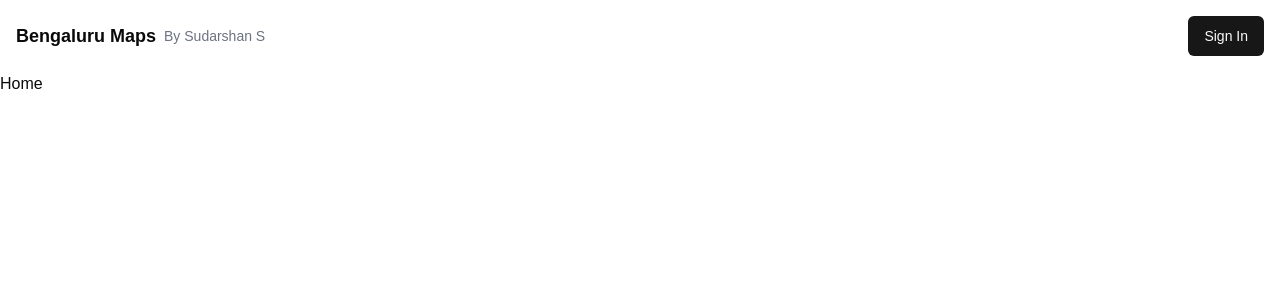
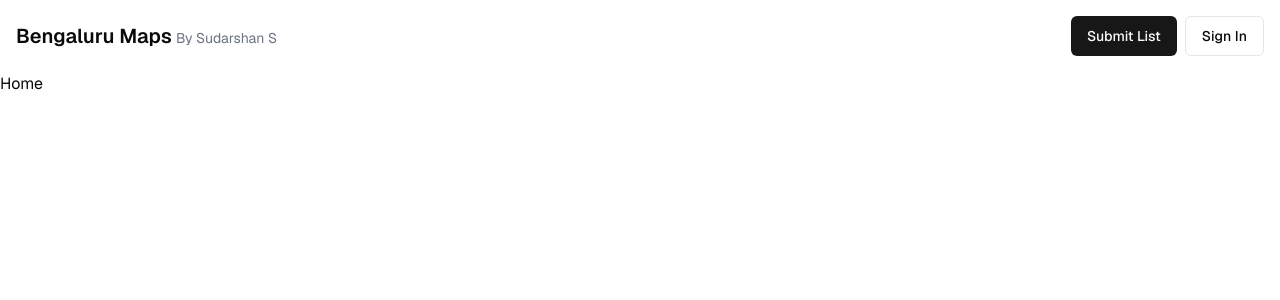
Before and after one commit to SuperMonstor/bengaluru_maps_prod, a Next.js app: page / in a window 1280 px wide. Shown: the top 300 px of the page. Built offline with nearby package versions, Linux system fonts and the light colour scheme.

Commit message:
header + tailwind config

```diff
--- a/app/components/Header.tsx
+++ b/app/components/Header.tsx
@@ -15,8 +15,8 @@ interface HeaderProps {
 export default function Header({ isSignedIn, userName }: HeaderProps) {
 	return (
 		<div className="flex justify-between items-center p-4">
-			<div className="flex items-center space-x-2">
-				<h1 className="text-lg font-semibold">Bengaluru Maps</h1>
+			<div className="flex items-baseline space-x-1">
+				<h1 className="text-xl font-semibold">Bengaluru Maps</h1>
 				<Link
 					href="https://x.com/realsudarshansk"
 					target="_blank"
@@ -26,6 +26,8 @@ export default function Header({ isSignedIn, userName }: HeaderProps) {
 				</Link>
 			</div>
 
+			<div className="flex items-center space-x-2">
+				<Button variant="default">Submit List</Button>
 				{isSignedIn ? (
 					<DropdownMenu>
 						<DropdownMenuTrigger asChild>
@@ -36,8 +38,9 @@ export default function Header({ isSignedIn, userName }: HeaderProps) {
 						</DropdownMenuContent>
 					</DropdownMenu>
 				) : (
-				<Button variant="default">Sign In</Button>
+					<Button variant="outline">Sign In</Button>
 				)}
+			</div>
 		</div>
 	)
 }
--- a/app/globals.css
+++ b/app/globals.css
@@ -1,10 +1,6 @@
 @tailwind base;
 @tailwind components;
 @tailwind utilities;
-
-body {
-  font-family: Arial, Helvetica, sans-serif;
-}
 
 @layer base {
 	:root {
--- a/app/layout.tsx
+++ b/app/layout.tsx
@@ -4,13 +4,13 @@ import "./globals.css"
 import Header from "./components/Header"
 
 const geistSans = Geist({
+	subsets: ["latin"],
 	variable: "--font-geist-sans",
-	subsets: ["latin"],
 })
 
 const geistMono = Geist_Mono({
+	subsets: ["latin"],
 	variable: "--font-geist-mono",
-	subsets: ["latin"],
 })
 
 export const metadata: Metadata = {
@@ -24,11 +24,9 @@ export default function RootLayout({
 	children: React.ReactNode
 }>) {
 	return (
-		<html lang="en">
-			<Header isSignedIn={false} userName="Sudarshan S" />
-			<body
-				className={`${geistSans.variable} ${geistMono.variable} antialiased`}
-			>
+		<html lang="en" className={`${geistSans.variable} ${geistMono.variable}`}>
+			<body className="font-sans antialiased">
+				<Header isSignedIn={false} userName="Sudarshan S" />
 				{children}
 			</body>
 		</html>
--- a/tailwind.config.ts
+++ b/tailwind.config.ts
@@ -1,4 +1,4 @@
-import type { Config } from "tailwindcss";
+import type { Config } from "tailwindcss"
 
 export default {
 	darkMode: ["class"],
@@ -10,75 +10,96 @@ export default {
 	theme: {
 		extend: {
 			colors: {
-  			background: 'hsl(var(--background))',
-  			foreground: 'hsl(var(--foreground))',
+				background: "hsl(var(--background))",
+				foreground: "hsl(var(--foreground))",
 				card: {
-  				DEFAULT: 'hsl(var(--card))',
-  				foreground: 'hsl(var(--card-foreground))'
+					DEFAULT: "hsl(var(--card))",
+					foreground: "hsl(var(--card-foreground))",
 				},
 				popover: {
-  				DEFAULT: 'hsl(var(--popover))',
-  				foreground: 'hsl(var(--popover-foreground))'
+					DEFAULT: "hsl(var(--popover))",
+					foreground: "hsl(var(--popover-foreground))",
 				},
 				primary: {
-  				DEFAULT: 'hsl(var(--primary))',
-  				foreground: 'hsl(var(--primary-foreground))'
+					DEFAULT: "hsl(var(--primary))",
+					foreground: "hsl(var(--primary-foreground))",
 				},
 				secondary: {
-  				DEFAULT: 'hsl(var(--secondary))',
-  				foreground: 'hsl(var(--secondary-foreground))'
+					DEFAULT: "hsl(var(--secondary))",
+					foreground: "hsl(var(--secondary-foreground))",
 				},
 				muted: {
-  				DEFAULT: 'hsl(var(--muted))',
-  				foreground: 'hsl(var(--muted-foreground))'
+					DEFAULT: "hsl(var(--muted))",
+					foreground: "hsl(var(--muted-foreground))",
 				},
 				accent: {
-  				DEFAULT: 'hsl(var(--accent))',
-  				foreground: 'hsl(var(--accent-foreground))'
+					DEFAULT: "hsl(var(--accent))",
+					foreground: "hsl(var(--accent-foreground))",
 				},
 				destructive: {
-  				DEFAULT: 'hsl(var(--destructive))',
-  				foreground: 'hsl(var(--destructive-foreground))'
+					DEFAULT: "hsl(var(--destructive))",
+					foreground: "hsl(var(--destructive-foreground))",
 				},
-  			border: 'hsl(var(--border))',
-  			input: 'hsl(var(--input))',
-  			ring: 'hsl(var(--ring))',
+				border: "hsl(var(--border))",
+				input: "hsl(var(--input))",
+				ring: "hsl(var(--ring))",
 				chart: {
-  				'1': 'hsl(var(--chart-1))',
-  				'2': 'hsl(var(--chart-2))',
-  				'3': 'hsl(var(--chart-3))',
-  				'4': 'hsl(var(--chart-4))',
-  				'5': 'hsl(var(--chart-5))'
-  			}
+					"1": "hsl(var(--chart-1))",
+					"2": "hsl(var(--chart-2))",
+					"3": "hsl(var(--chart-3))",
+					"4": "hsl(var(--chart-4))",
+					"5": "hsl(var(--chart-5))",
+				},
 			},
 			borderRadius: {
-  			lg: 'var(--radius)',
-  			md: 'calc(var(--radius) - 2px)',
-  			sm: 'calc(var(--radius) - 4px)'
+				lg: "var(--radius)",
+				md: "calc(var(--radius) - 2px)",
+				sm: "calc(var(--radius) - 4px)",
 			},
 			// Typography
 			fontSize: {
 				// Headers
-        'display': ['3.75rem', { lineHeight: '1.1', fontWeight: '700' }], // 60px
-        'h1': ['2.5rem', { lineHeight: '1.2', fontWeight: '700' }],      // 40px
-        'h2': ['2rem', { lineHeight: '1.2', fontWeight: '600' }],        // 32px
-        'h3': ['1.75rem', { lineHeight: '1.2', fontWeight: '600' }],     // 28px
-        'h4': ['1.5rem', { lineHeight: '1.2', fontWeight: '600' }],      // 24px
-        'h5': ['1.25rem', { lineHeight: '1.2', fontWeight: '600' }],     // 20px
+				display: [
+					"3.75rem",
+					{ lineHeight: "1", letterSpacing: "-0.02em", fontWeight: "700" },
+				],
+				h1: [
+					"2.5rem",
+					{ lineHeight: "1.2", letterSpacing: "-0.02em", fontWeight: "700" },
+				],
+				h2: [
+					"2rem",
+					{ lineHeight: "1.2", letterSpacing: "-0.02em", fontWeight: "600" },
+				],
+				h3: [
+					"1.75rem",
+					{ lineHeight: "1.2", letterSpacing: "-0.02em", fontWeight: "600" },
+				],
+				h4: [
+					"1.5rem",
+					{ lineHeight: "1.2", letterSpacing: "-0.02em", fontWeight: "600" },
+				],
+				h5: [
+					"1.25rem",
+					{ lineHeight: "1.2", letterSpacing: "-0.01em", fontWeight: "600" },
+				],
 				// Body
-        'body-lg': ['1.125rem', { lineHeight: '1.5' }],                  // 18px
-        'body': ['1rem', { lineHeight: '1.5' }],                         // 16px
-        'body-sm': ['0.875rem', { lineHeight: '1.5' }],                  // 14px
-        'caption': ['0.75rem', { lineHeight: '1.5' }],                   // 12px
+				"body-lg": ["1.125rem", { lineHeight: "1.5", fontWeight: "400" }],
+				body: ["1rem", { lineHeight: "1.5", fontWeight: "400" }],
+				"body-sm": ["0.875rem", { lineHeight: "1.5", fontWeight: "400" }],
+				caption: ["0.75rem", { lineHeight: "1.5", fontWeight: "400" }],
+				// Mono (for code and technical content)
+				mono: ["1rem", { lineHeight: "1.5", fontWeight: "400" }],
+				"mono-sm": ["0.875rem", { lineHeight: "1.5", fontWeight: "400" }],
 			},
 
 			// Spacing
 			spacing: {
-        'layout': '1.5rem',      // 24px
-        'layout-lg': '2rem',     // 32px
-        'layout-xl': '3rem',     // 48px
-        'section': '4rem',       // 64px
-        'section-lg': '6rem',    // 96px
+				layout: "1.5rem", // 24px
+				"layout-lg": "2rem", // 32px
+				"layout-xl": "3rem", // 48px
+				section: "4rem", // 64px
+				"section-lg": "6rem", // 96px
 			},
 
 			// Animation
@@ -109,29 +130,30 @@ export default {
 
 			// Font families (for your Geist fonts)
 			fontFamily: {
-        sans: ['var(--font-geist-sans)'],
-        mono: ['var(--font-geist-mono)'],
+				sans: ["var(--font-geist-sans)"],
+				mono: ["var(--font-geist-mono)"],
 			},
 
 			// Z-index
 			zIndex: {
-        'header': '100',
-        'modal': '200',
-        'tooltip': '300',
+				header: "100",
+				modal: "200",
+				tooltip: "300",
 			},
 
 			// Box shadows
 			boxShadow: {
-        'card': '0 1px 3px 0 rgb(0 0 0 / 0.1), 0 1px 2px -1px rgb(0 0 0 / 0.1)',
-        'dropdown': '0 4px 6px -1px rgb(0 0 0 / 0.1), 0 2px 4px -2px rgb(0 0 0 / 0.1)',
+				card: "0 1px 3px 0 rgb(0 0 0 / 0.1), 0 1px 2px -1px rgb(0 0 0 / 0.1)",
+				dropdown:
+					"0 4px 6px -1px rgb(0 0 0 / 0.1), 0 2px 4px -2px rgb(0 0 0 / 0.1)",
 			},
 
 			// Max width
 			maxWidth: {
-        'content': '1120px',
-        'content-sm': '640px',
+				content: "1120px",
+				"content-sm": "640px",
 			},
-  	}
+		},
 	},
 	plugins: [require("tailwindcss-animate")],
-} satisfies Config;
+} satisfies Config
```
Lines whose indentation alone changed are shown as unchanged.
